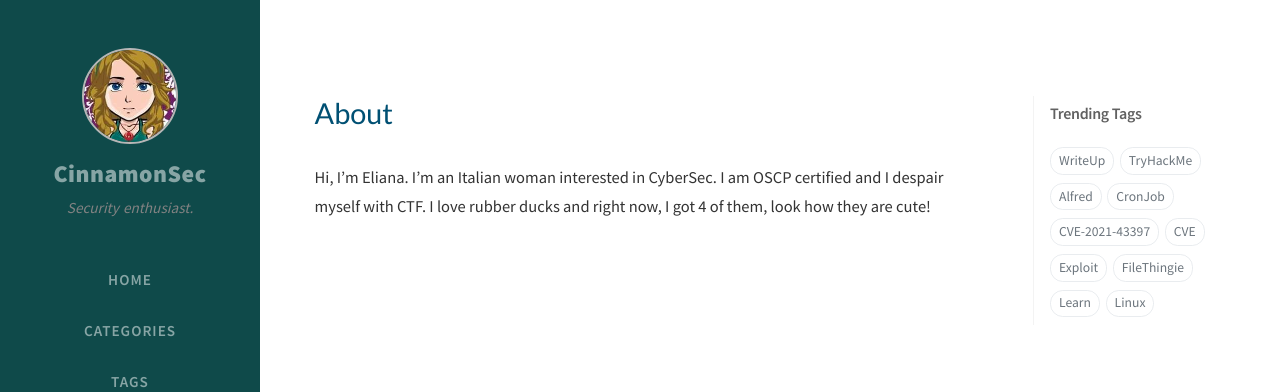
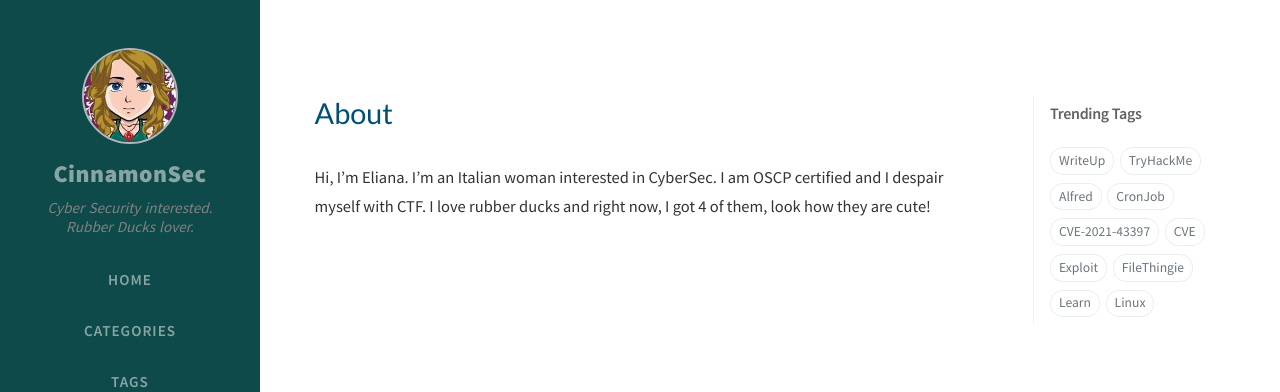
Before and after one commit to nananan/nananan.github.io, a Jekyll site: the page built from _tabs/about.md, in a window 1280 px wide. Shown: the top 392 px of the page. Built offline with Jekyll 4.4.1, drawn with Linux system fonts in a browser that asks for light colours; nearby versions of some CDN libraries; comment, search, counter and statistics services are not loaded.

Commit message:
Modified description

```diff
--- a/_config.yml
+++ b/_config.yml
@@ -17,10 +17,10 @@ timezone: Europe/Rome
 # --------------------------
 title: CinnamonSec                          # the main title
 
-tagline: Security enthusiast.    # it will display as the sub-title
+tagline: Cyber Security interested.<br> Rubber Ducks lover.  # it will display as the sub-title
 
 description: >-                        # used by seo meta and the atom feed
-  Security interested. Rubber Ducks Lover.
+  Cyber Security interested. Rubber Ducks Lover.
 
 # fill in the protocol & hostname for your site, e.g., 'https://username.github.io'
 url: 'https://nananan.github.io'
```
